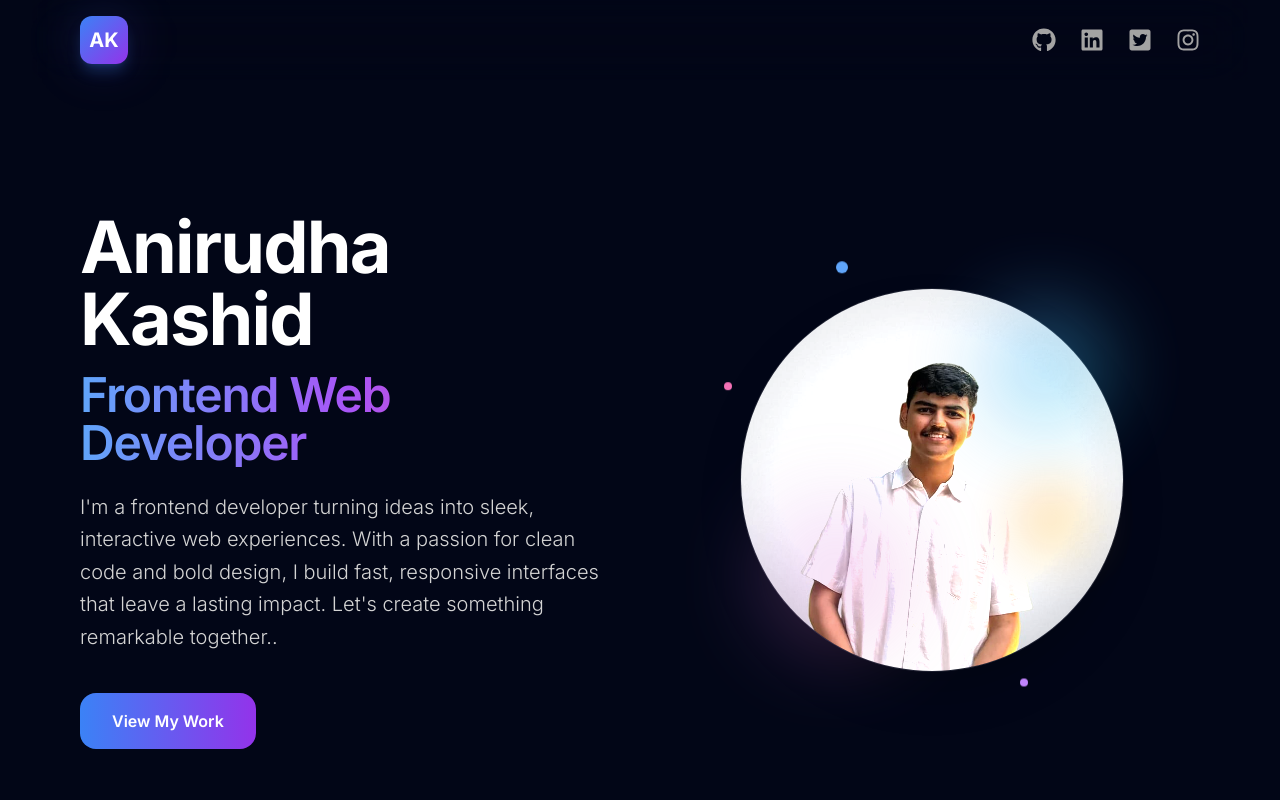
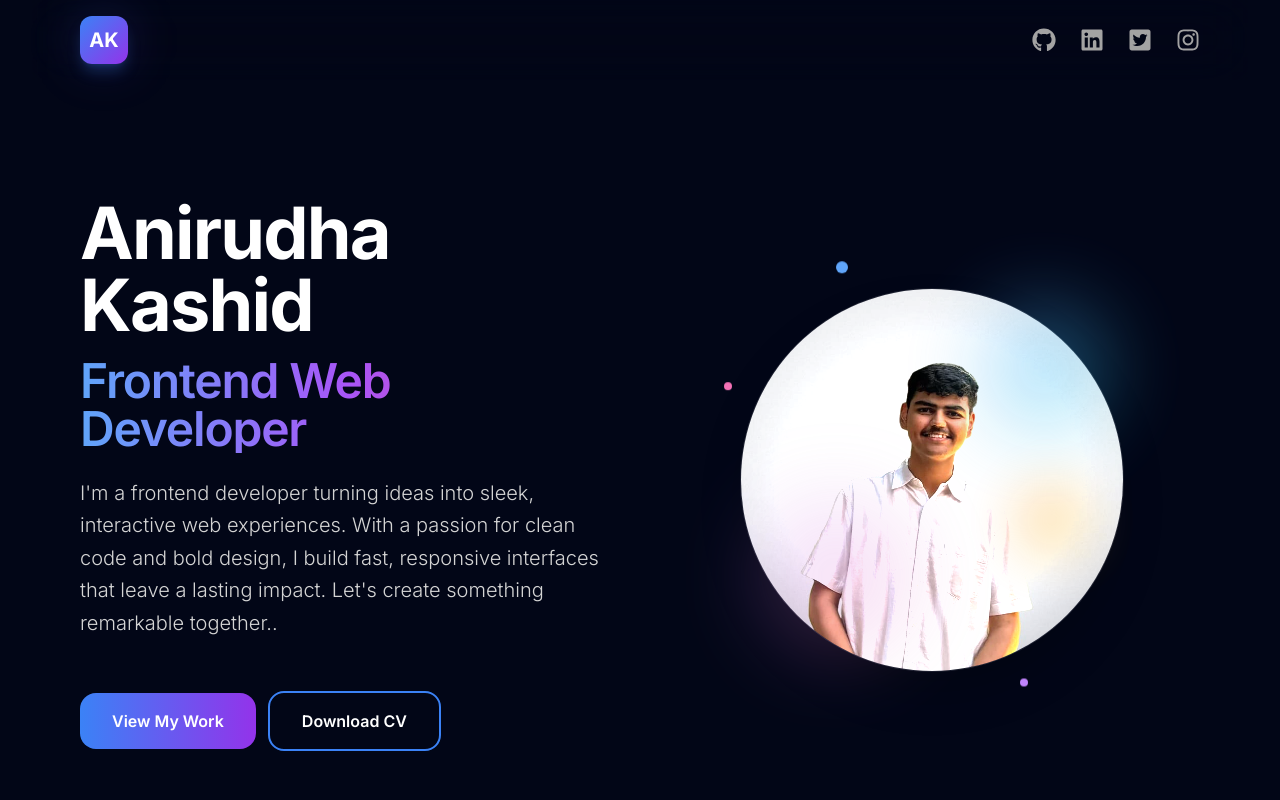
Before and after one commit to Anirudhakashid/Anirudha-Portfolio, a React (Vite) app: page / in a window 1280 px wide. Shown: the top 800 px of the page. Built offline with nearby package versions, Linux system fonts and the light colour scheme.

Commit message:
Add buttons for viewing work and downloading CV in Hero component

```diff
--- a/src/Components/Hero.jsx
+++ b/src/Components/Hero.jsx
@@ -45,6 +45,7 @@ function Hero() {
               animate="visible"
               className="mt-4"
             >
+              {/* view my work button  */}
               <button
                 onClick={() => {
                   const projectsSection = document.getElementById("projects");
@@ -58,6 +59,21 @@ function Hero() {
                 className="px-8 py-4 bg-gradient-to-r from-blue-500 to-purple-600 text-white font-semibold rounded-2xl hover:from-blue-600 hover:to-purple-700 transition-all duration-300 hover:scale-105 hover:shadow-lg hover:shadow-purple-500/25 active:scale-95"
               >
                 View My Work
+              </button>
+
+              {/* download CV button */}
+              <button
+                onClick={() => {
+                  const link = document.createElement("a");
+                  link.href = "/public/Anirudha_Resume.pdf";
+                  link.download = "kashidAniruda_resume.pdf";
+                  document.body.appendChild(link);
+                  link.click();
+                  document.body.removeChild(link);
+                }}
+                className="px-8 py-4 my-3 mx-3 bg-transparent border-2 border-gradient-to-r from-blue-500 to-purple-600 text-white font-semibold rounded-2xl hover:bg-gradient-to-r hover:from-blue-500/10 hover:to-purple-600/10 transition-all duration-300 hover:scale-105 hover:shadow-lg hover:shadow-blue-500/25 active:scale-95 border-blue-500 hover:border-purple-600"
+              >
+                Download CV
               </button>
             </motion.div>
           </div>
```
